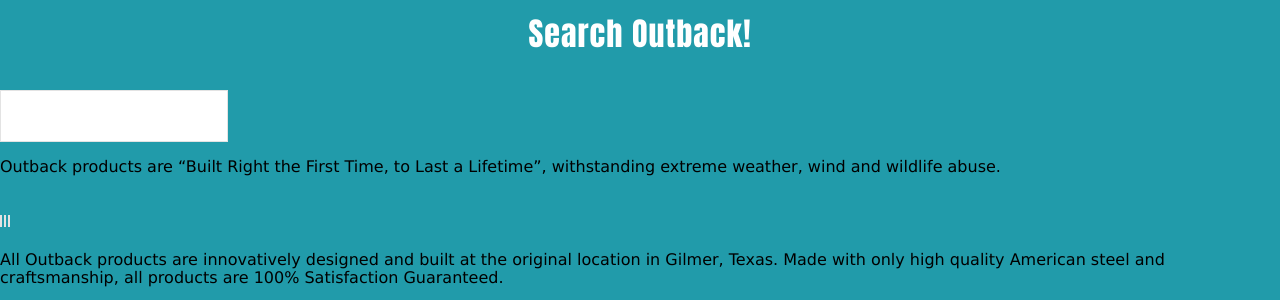
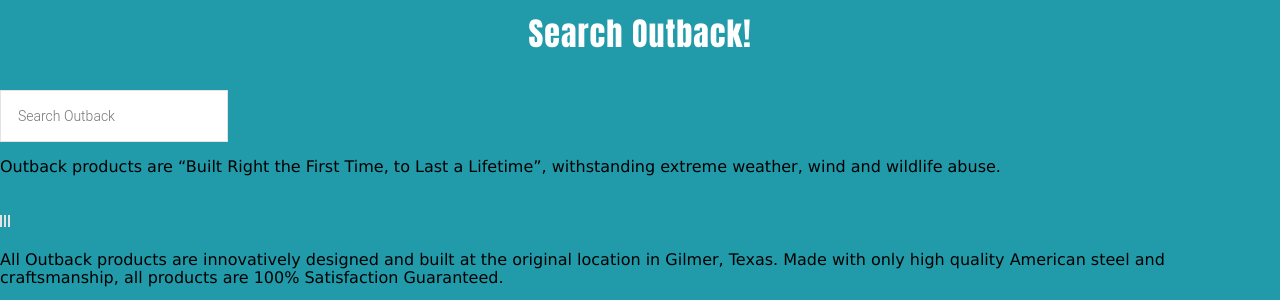
Before and after one commit to webstandardcss/outback-flexbox, a PHP site: page /search.php in a window 1280 px wide. Shown: the part 1285-1585 px from the top of the page. Run offline with PHP 8.4, Linux system fonts and the light colour scheme; data that the repository does not hold is empty; some libraries are stand-ins or nearby versions.

Commit message:
try to fix search

```diff
--- a/inc/header.php
+++ b/inc/header.php
@@ -18,7 +18,7 @@
   <!-- Add the slick-theme.css if you want default styling -->
   <link rel="stylesheet" type="text/css" href="//cdn.jsdelivr.net/gh/kenwheeler/slick@1.8.1/slick/slick-theme.css"/>
   <script type="text/javascript" src="//cdn.jsdelivr.net/gh/kenwheeler/slick@1.8.1/slick/slick.min.js"></script>
-  <link rel="stylesheet" href="/assets/vendors/tipue/tipuesearch/css/tipuesearch.css">
+  <!-- <link rel="stylesheet" href="/assets/vendors/tipue/tipuesearch/css/tipuesearch.css"> -->
   <script src="/assets/vendors/tipue/tipuesearch/tipuesearch.min.js"></script>
   <script src="/assets/js/tipuesearch_set.js"></script>
   <link rel="stylesheet" href="/assets/css/normalize.css">
--- a/search.php
+++ b/search.php
@@ -9,11 +9,19 @@ $pageKeywords = $pageTitle . "  " . $siteKeywords;
 ?>
 
 <?php require_once dirname(__FILE__) . "/inc/header.php"; ?>
+<link rel="stylesheet" href="/assets/vendors/tipue/tipuesearch/css/tipuesearch.css">
+
+  <style>
+    main > form > input {
+      margin-left:
+    }
+  </style>
+
   <main class="ob-main flex-container">
     <h1>Search Outback!</h1>
 
     <form action="search.php">
-      <input type="text" name="q" id="tipue_search_input" autocomplete="off" required>
+      <input type="text" name="q" id="tipue_search_input" autocomplete="off" placeholder="Search Outback" required>
     </form>
 
     <p>Outback products are “Built Right the First Time, to Last a Lifetime”, withstanding extreme weather, wind and wildlife abuse.</p>
```
